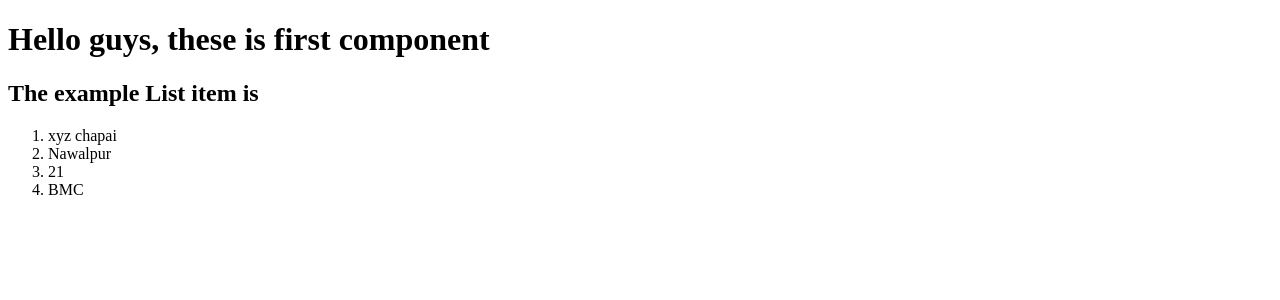
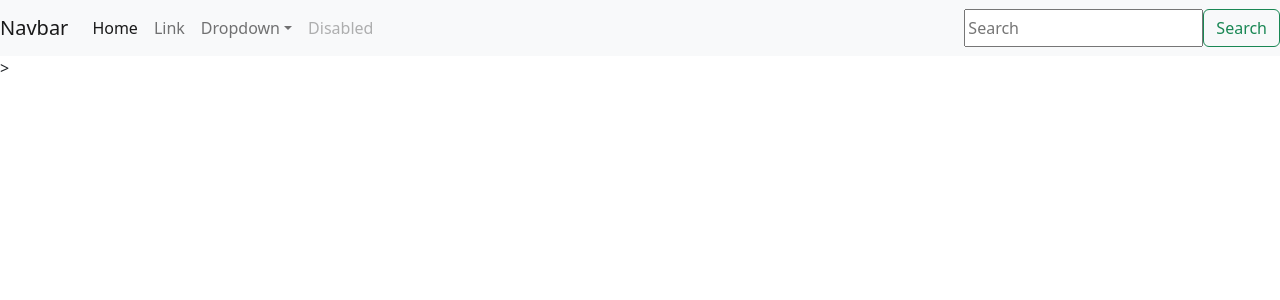
Before and after one commit to codecpgn/ReactJs-Pr, a React (Create React App) app: page / in a window 1280 px wide. Shown: the top 300 px of the page. Built offline with nearby package versions, Linux system fonts and the light colour scheme.

Commit message:
adding bootstrape in react

```diff
--- a/public/index.html
+++ b/public/index.html
@@ -1,9 +1,16 @@
 <!DOCTYPE html>
 <html lang="en">
 <head>
+    <link href="https://cdn.jsdelivr.net/npm/bootstrap@5.2.0/dist/css/bootstrap.min.css" rel="stylesheet" integrity="sha384-gH2yIJqKdNHPEq0n4Mqa/HGKIhSkIHeL5AyhkYV8i59U5AR6csBvApHHNl/vI1Bx" crossorigin="anonymous">
+  </head>
     <title>Document</title>
+
 </head>
 <body>
     <div id="root"></div>
 </body>
+<script src="https://cdn.jsdelivr.net/npm/@popperjs/core@2.11.5/dist/umd/popper.min.js" integrity="sha384-Xe+8cL9oJa6tN/veChSP7q+mnSPaj5Bcu9mPX5F5xIGE0DVittaqT5lorf0EI7Vk" crossorigin="anonymous"></script>
+<script src="https://cdn.jsdelivr.net/npm/bootstrap@5.2.0/dist/js/bootstrap.min.js" integrity="sha384-ODmDIVzN+pFdexxHEHFBQH3/9/vQ9uori45z4JjnFsRydbmQbmL5t1tQ0culUzyK" crossorigin="anonymous"></script>
+>
+
 </html>
--- a/src/App.jsx
+++ b/src/App.jsx
@@ -1,14 +1,46 @@
 import React from "react";
-import List from "./List";
-import Heading from "./Heading";
+
 
 function App(){
     return(
         <>
-<Heading/>
-<List/>
+<nav className="navbar navbar-expand-lg bg-light">
+  <div classNameName="container-fluid"/>
+    <a className="navbar-brand" href="#">Navbar</a>
+    <button className="navbar-toggler" type="button" data-bs-toggle="collapse" data-bs-target="#navbarSupportedContent" aria-controls="navbarSupportedContent" aria-expanded="false" aria-label="Toggle navigation">
+      <span className="navbar-toggler-icon"></span>
+    </button>
+    <div className="collapse navbar-collapse" id="navbarSupportedContent">
+      <ul className="navbar-nav me-auto mb-2 mb-lg-0">
+        <li className="nav-item">
+          <a className="nav-link active" aria-current="page" href="#">Home</a>
+        </li>
+        <li className="nav-item">
+          <a className="nav-link" href="#">Link</a>
+        </li>
+        <li className="nav-item dropdown">
+          <a className="nav-link dropdown-toggle" href="#" role="button" data-bs-toggle="dropdown" aria-expanded="false">
+            Dropdown
+          </a>
+          <ul className="dropdown-menu">
+            <li><a className="dropdown-item" href="#">Action</a></li>
+            <li><a className="dropdown-item" href="#">Another action</a></li>
+            <li><hr className="dropdown-divider"/></li>
+            <li><a className="dropdown-item" href="#">Something else here</a></li>
+          </ul>
+        </li>
+        <li className="nav-item">
+          <a className="nav-link disabled">Disabled</a>
+        </li>
+      </ul>
+      <form className="d-flex" role="search">
+        <input classNameName="form-control me-2" type="search" placeholder="Search" aria-label="Search"/>
+        <button className="btn btn-outline-success" type="submit">Search</button>
+      </form>
+    </div>
+    </nav>
 </>
-    )
+    );
 }
 
 export default App;
--- a/src/Heading.jsx
+++ /dev/null
@@ -1,7 +0,0 @@
-import React from "react";
-function Heading(){
-    return(
-        <h1>Hello guys, these is first component</h1>
-    )
-}
-export default Heading;
--- a/src/List.jsx
+++ /dev/null
@@ -1,20 +0,0 @@
-import React from "react";
-import MyName, {MyAdd,MyAge,MyColl} from "./content";
-function List(){
-    return(
-        <>
-        <h2>The example  List item is </h2>
-    <ol>
-        <li> {MyName} </li>
-        <li>{MyAdd}</li>
-        <li>{MyAge}</li>
-        <li>{MyColl}</li>
-
-
-
-     </ol>
-     </>
-
-    )
-}
-export default List;
--- a/src/content.jsx
+++ /dev/null
@@ -1,12 +0,0 @@
-import React from "react";
-
-const MyName ="xyz chapai";
-
-const MyAdd ="Nawalpur";
-
-const MyAge ="21";
-
-const MyColl ="BMC";
-
-export default MyName;
-export {MyAdd,MyAge, MyColl };
```
